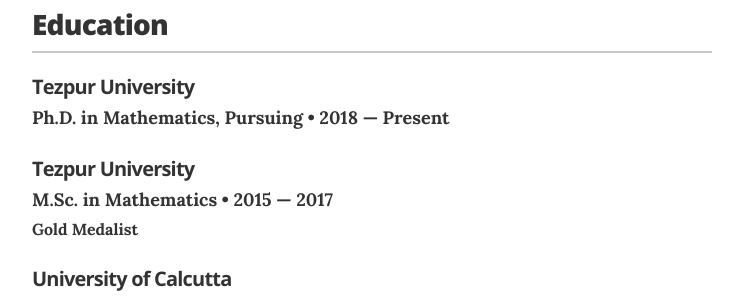
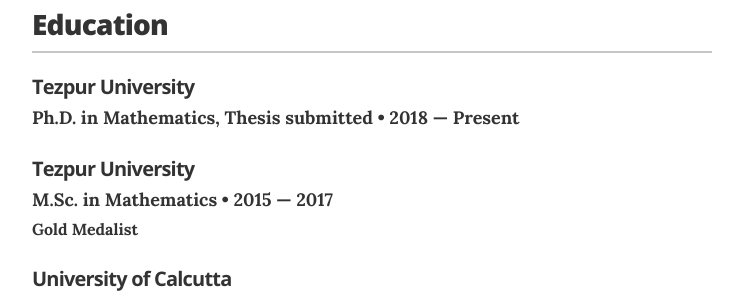
Before and after one commit to subhajitbn/subhajitbn.github.io, a Jekyll site: the page built from index.html, in a window 1280 px wide and 900 px high, scrolled down 452 px. Shown: the part 154-454 px from the top of the window, without its empty margins (268-1011 px from the left). Built offline with Jekyll 4.4.1, drawn with Linux system fonts in a browser that asks for light colours.

Commit message:
Update education.yml
Thesis submitted

```diff
--- a/_data/education.yml
+++ b/_data/education.yml
@@ -1,5 +1,5 @@
 # Degree
-- degree: Ph.D. in Mathematics, Pursuing
+- degree: Ph.D. in Mathematics, Thesis submitted
   uni: Tezpur University
   year: 2018 &mdash; Present
 #  awards:
```
